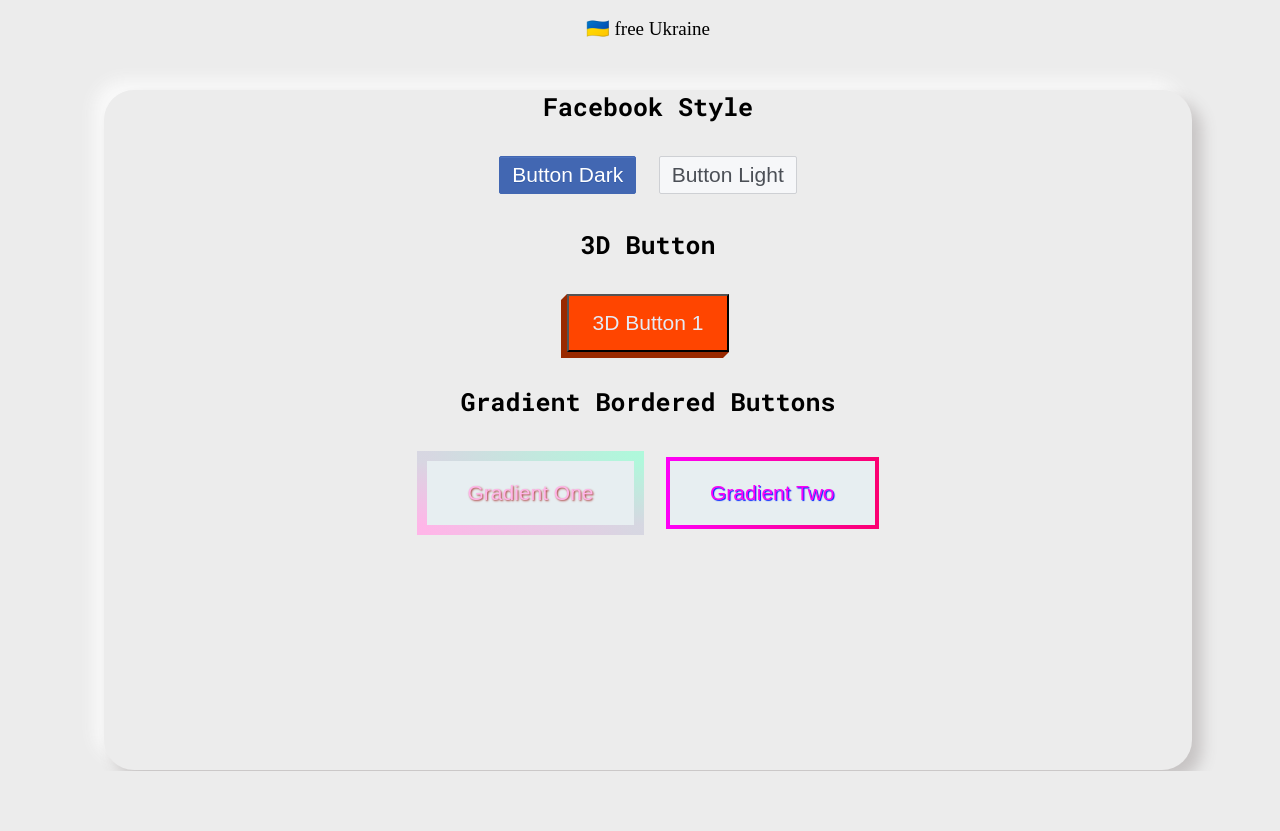
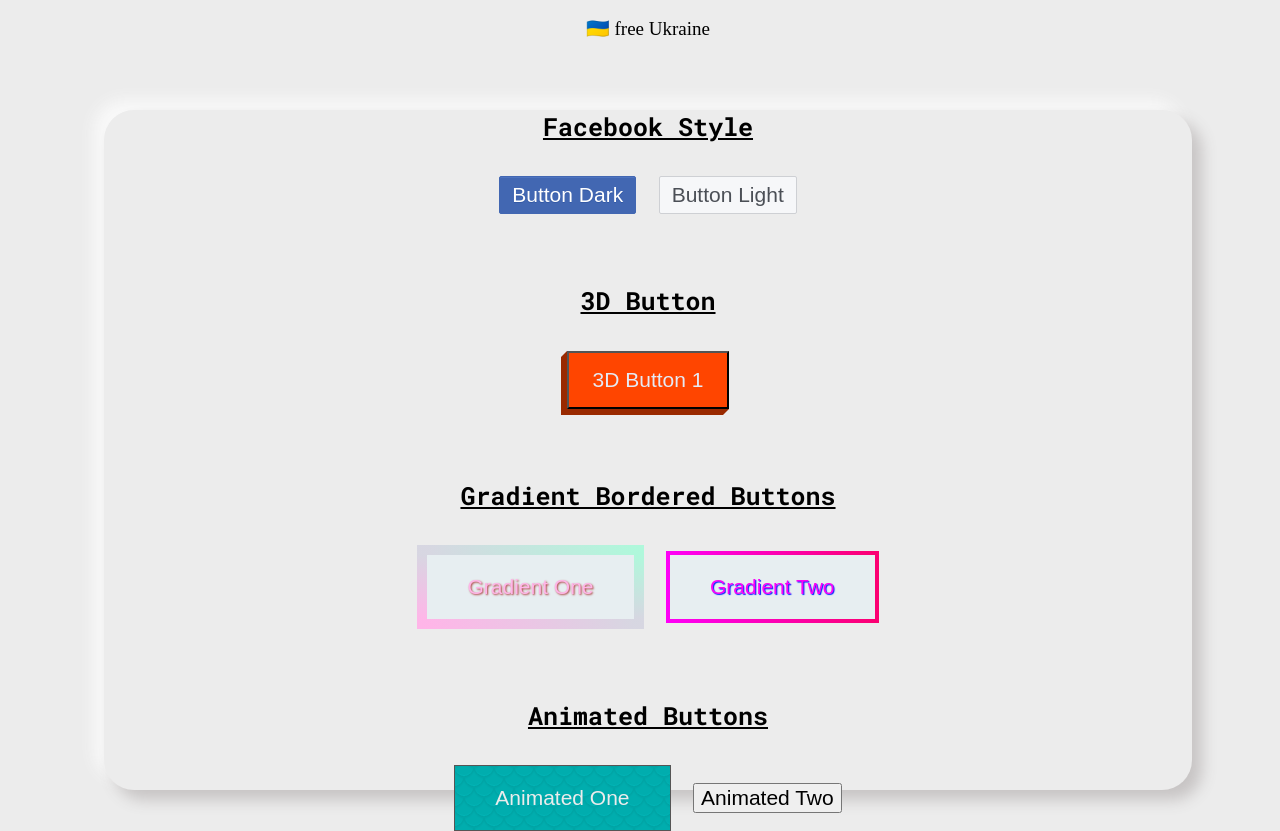
Before and after one commit to camposCode/fancyButtonsCSS, a plain HTML site: page index.html in a window 1280 px wide. Shown: the part 57-888 px from the top of the page. Before the commit the page ends 828 px from the top, so only its background shows below. Drawn offline with Linux system fonts and the light colour scheme.

Commit message:
animated button one done

```diff
--- a/index.html
+++ b/index.html
@@ -47,6 +47,14 @@
                 <button type="button" name="button" class="gradient-2">Gradient Two</button>
             </section>
 
+            <!--********** ANIMATED BUTTONS **********-->
+
+            <section>
+                <h4>Animated Buttons</h4>
+                <button type="button" name="button" class="animated-1">Animated One</button>
+
+                <button type="button" name="button" class="animated-2">Animated Two</button>
+            </section>
         </div>
     </body>
 </html>
--- a/style.css
+++ b/style.css
@@ -10,6 +10,10 @@
     background-color: #ececec;
     height: 100vh;
     width: 100vw;
+}
+
+section{
+    margin-top: 7rem;
 }
 
 .title{
@@ -26,6 +30,7 @@
 h4{
     font-family: 'Roboto Mono', monospace;
     font-size: 2.5rem;
+    text-decoration: underline;
 }
 
 
@@ -203,3 +208,41 @@
     text-shadow: 1px 1px 2px #fe00f6;
     border: none;
 }
+
+
+/* /////////////////////////
+//////ANIMATED BUTTONS*/
+
+
+/* ********ANIMATED ONE****** */
+.animated-1{
+    position: relative;
+    display: inline-block;
+    padding: 2rem 4rem;
+    font-size: 1.4rem;
+    background-color: #00b3b4;
+    background-image: url(pattern.png);
+    background-size: 4rem 4rem;
+    border: 1px solid #555;
+    color: #ececec;
+    transition: all ease .3s;
+}
+
+.animated-1:hover{
+    animation: loading-button-animation 2s linear infinite;
+}
+
+@keyframes loading-button-animation {
+    from{
+        background-position: 0 0;
+    }
+    to{
+        background-position: 4rem 0;
+    }
+}
+
+/* ********ANIMATED TWO****** */
+
+.animated-2{
+    margin-left: 2rem;
+}
```
Also changed, not shown: pattern.png (added).
